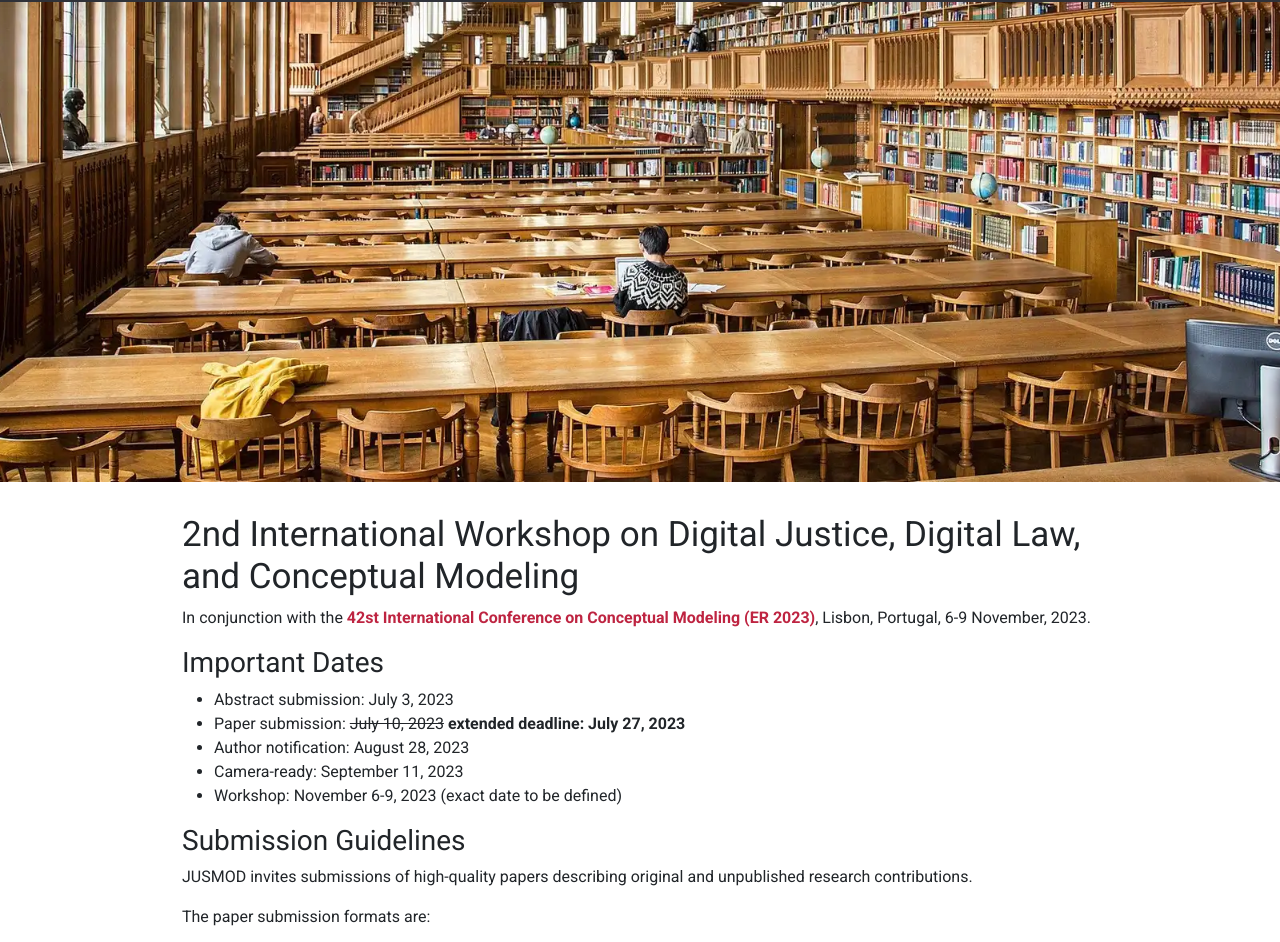
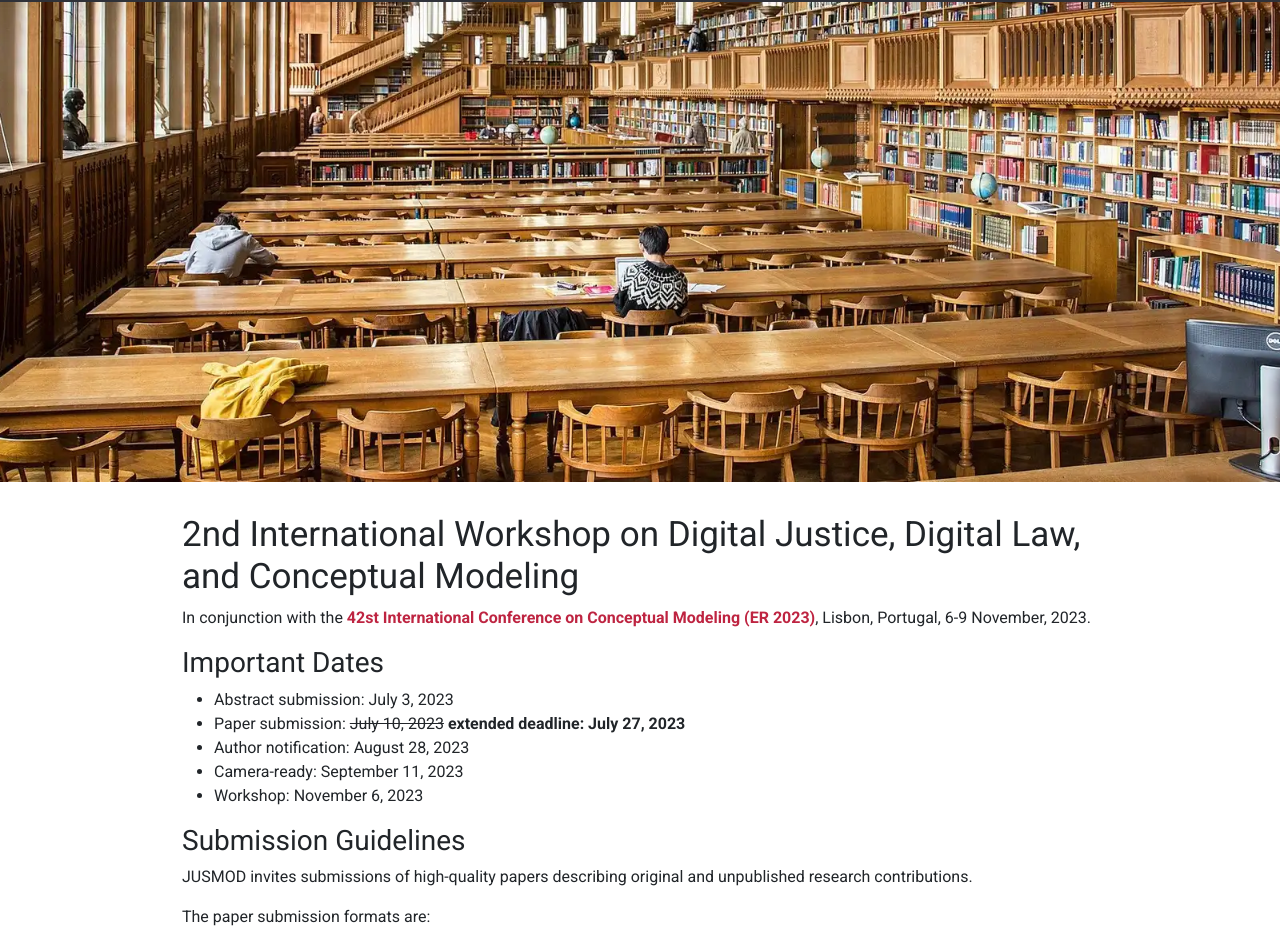
Before and after one commit to jusmod2023/jusmod2023.github.io, a plain HTML site: page index.html in a window 1280 px wide. Shown: the part 60-1002 px from the top of the page. Drawn offline with nearby package versions, Linux system fonts and the light colour scheme.

Commit message:
fixed workshop date

```diff
--- a/index.html
+++ b/index.html
@@ -74,7 +74,7 @@
             <li>Paper submission: <del>July 10, 2023</del> <b>extended deadline: July 27, 2023</b></li>
             <li>Author notification: August 28, 2023</li>
             <li>Camera-ready: September 11, 2023</li>
-            <li>Workshop: November 6-9, 2023 (exact date to be defined)</li>
+            <li>Workshop: November 6, 2023</li>
           </ul>
           <h3 id="guidelines" class="link-offset">Submission Guidelines</h3>
           <p>
```
